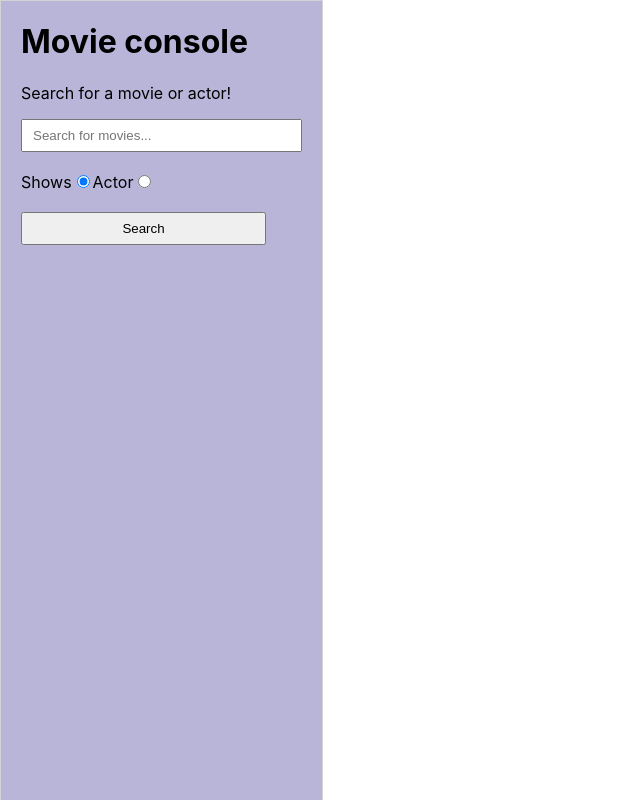
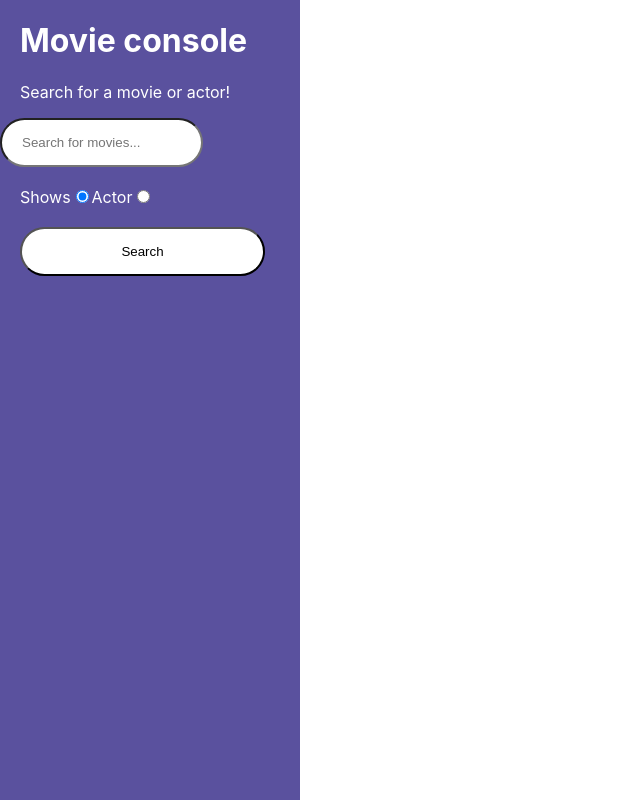
Before and after one commit to m0chael/movie-console, a React (Create React App) app: page / in a window 1280 px wide. Shown: the whole page, without its empty margins (0-640 px from the left). Built offline with nearby package versions, Linux system fonts and the light colour scheme.

Commit message:
Styling app

```diff
--- a/public/index.html
+++ b/public/index.html
@@ -3,7 +3,7 @@
   <head>
     <meta charset="utf-8" />
     <link rel="icon" href="%PUBLIC_URL%/favicon.ico" />
-    <meta name="viewport" content="width=device-width, initial-scale=1" />
+    <meta name="viewport" content="width=device-width, initial-scale=1, maximum-scale=1" />
     <meta name="theme-color" content="#000000" />
     <meta
       name="description"
--- a/src/index.css
+++ b/src/index.css
@@ -25,7 +25,7 @@ code {
   background-color:lightgray;
   text-decoration: none;
   color:black;
-  border-radius: 10px;
+  border-radius: 30px;
   padding:7px 50px 7px 50px;
   display:inline-block;
   margin-left:20px;
@@ -54,7 +54,7 @@ code {
 }
 .show-grid img, .actor-grid img {
   border:1px solid lightgray;
-  border-radius: 1rem;
+  border-radius: 30px;
 }
 
 .show-grid h1, .show-grid p, .actor-grid h1, .actor-grid p {
@@ -77,7 +77,7 @@ code {
   margin:0;
 }
 .tags li {
-  border-radius: 10px;
+  border-radius: 30px;
   margin-right:5px;
   width:auto;
   padding:5px 10px 5px 10px;
@@ -92,7 +92,7 @@ code {
 }
 
 .image-description-container img {
-  border-radius: 20px;
+  border-radius: 30px;
   border:1px solid lightgray;
 }
 
@@ -114,8 +114,8 @@ code {
 
 .main-title {
   text-decoration: none;
-  color:black;
-  border-radius: 10px;
+  color:white;
+  border-radius: 30px;
   padding:0;
   display:inline-block;
   margin-left:20px;
@@ -138,10 +138,10 @@ code {
 }
 
 .main-console {
-  border:1px solid lightgray;
-  background-color:rgb(185, 181, 217);
+  background-color:rgb(90, 81, 158);
+  color:white;
   min-height:100vh;
-  padding-right:20px;
+  min-width:300px;
   position: fixed;
   left:0;
   top:0;
@@ -156,8 +156,7 @@ code {
 }
 
 .main-search {
-  padding:7px 90px 7px 10px;
-  margin-left:20px;
+  padding-left:20px;
   text-align: left;
 }
 
@@ -184,15 +183,34 @@ button {
   margin-top:20px;
 }
 
+.main-console button, .main-search {
+  border-radius: 30px;
+  background-color:white;
+}
+
+.main-console button, .main-search {
+  padding-top:15px;
+  padding-bottom:15px;
+}
+
 @media screen and (max-width:1000px) {
-  .show-grid, .actor-grid, .no-results, .error-box {
+  .go-home-links {
+    padding-left:100px;
+    padding-right:100px;
+    padding-top:20px;
+    padding-bottom:20px;
+  }
+
+  .show-grid, .actor-grid {
+    margin-left:0px;
+  }
+  .no-results, .error-box {
     margin-left:20px;
   }
   .main-console {
     position: relative;
     min-height:auto;
     padding-bottom:40px;
-    border:1px solid lightgray;
     width:100%;
     display:flex;
     align-items: center;
@@ -214,6 +232,16 @@ button {
   .main-subtitle {
     padding-left:0;
   }
+  .show-links {
+    width:100%;
+    padding:10px;
+  }
+  .show-grid img, .actor-grid img {
+    width:100%;
+  }
+  .image-description-container img {
+    width:100%;
+  }
 }
 
 @media screen and (max-width:600px){
```
